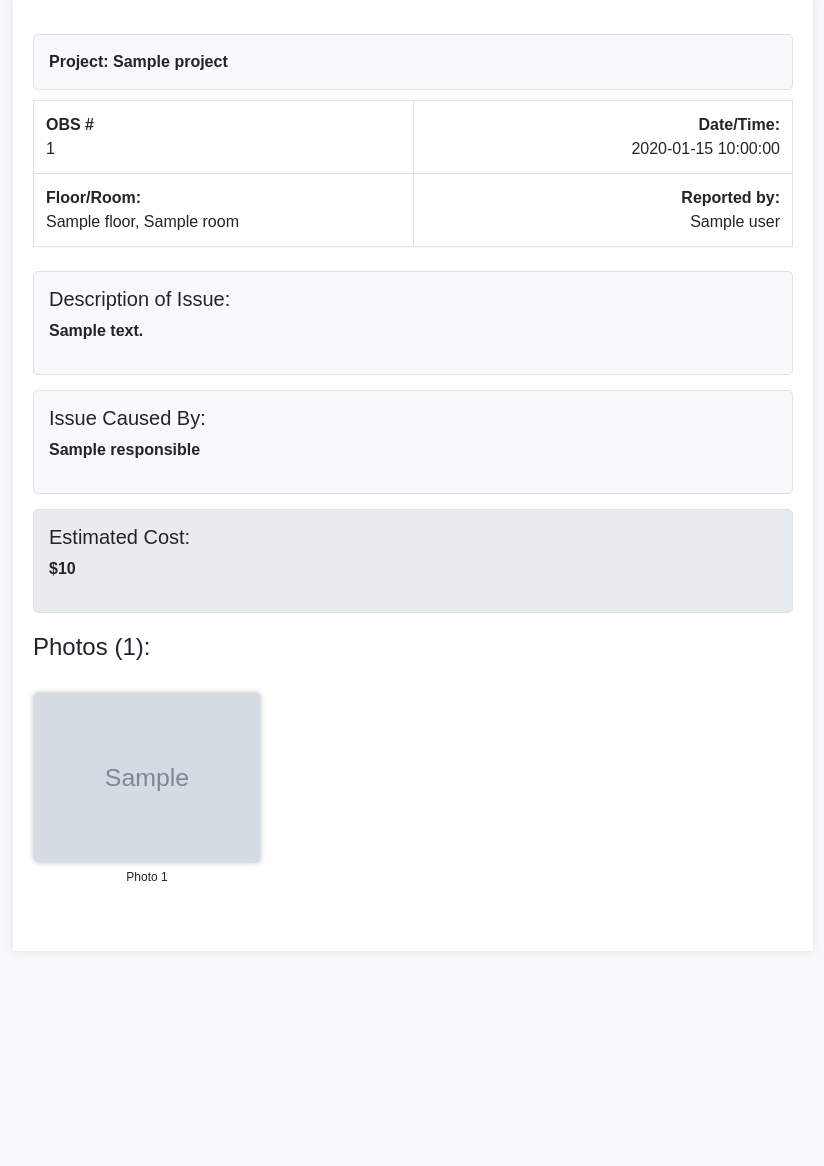
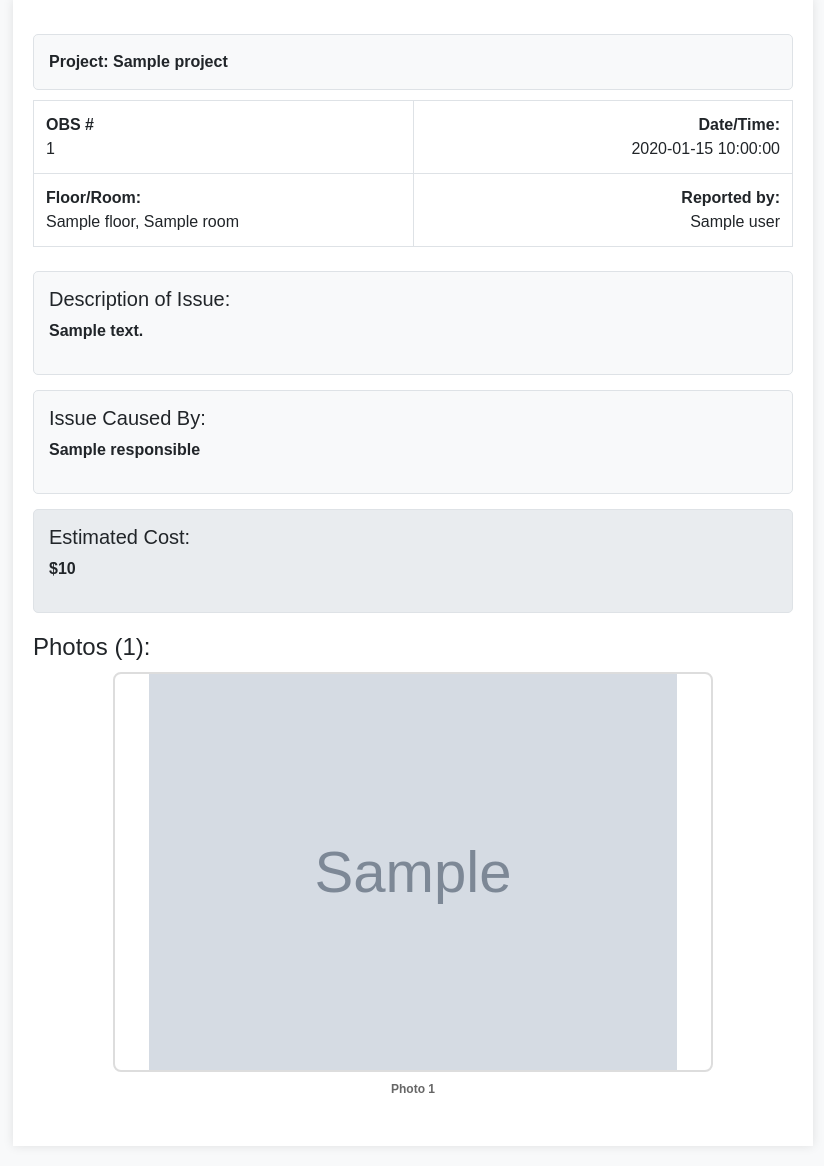
Before and after one commit to Will-Pike/Schnurr-App, a Flask app: template templates/report.html in a window 1280 px wide. Shown: the part 21-1187 px from the top of the page, without its empty margins (227-1051 px from the left). Before the commit the page ends 902 px from the top, so only its background shows below. Run offline with Flask 3, Linux system fonts and the light colour scheme; the template is opened without the code that fills it: most values are stand-ins (such as "Sample title", 1, 10 or a date in 2020); grey boxes marked "Sample" are stand-in pictures.

Commit message:
adjust report styling

```diff
--- a/templates/report.html
+++ b/templates/report.html
@@ -42,16 +42,6 @@
       background-color: #e9ecef;
       font-weight: bold;
     }
-    .photo-container {
-      margin: 20px 0;
-      text-align: center;
-    }
-    .photo-container img {
-      max-width: 100%;
-      height: auto;
-      border-radius: 5px;
-      box-shadow: 0 0 5px rgba(0,0,0,0.2);
-    }
     @media print {
       body {
         padding: 0;
@@ -68,24 +58,59 @@
     .photo-grid {
       display: flex;
       flex-wrap: wrap;
-      gap: 10px;
+      gap: 15px;
       margin: 10px 0;
+      justify-content: center;
     }
-    .photo-container {
-      flex: 0 0 30%;
-      max-width: 300px;
+
+    /* Single photo - large and centered */
+    .photo-grid.single-photo .photo-container {
+      flex: 0 0 80%;
+      max-width: 600px;
     }
-    .photo-container img {
+    .photo-grid.single-photo .photo-container img {
       width: 100%;
       height: auto;
-      max-height: 200px;
+      max-height: 400px;
+      object-fit: contain;
+      border: 2px solid #ddd;
+      border-radius: 8px;
+    }
+
+    /* Two photos - side by side */
+    .photo-grid.two-photos .photo-container {
+      flex: 0 0 45%;
+      max-width: 350px;
+    }
+    .photo-grid.two-photos .photo-container img {
+      width: 100%;
+      height: auto;
+      max-height: 250px;
       object-fit: contain;
       border: 1px solid #ddd;
+      border-radius: 5px;
     }
+
+    /* Three or more photos - smaller grid */
+    .photo-grid.multiple-photos .photo-container {
+      flex: 0 0 30%;
+      max-width: 250px;
+    }
+    .photo-grid.multiple-photos .photo-container img {
+      width: 100%;
+      height: auto;
+      max-height: 180px;
+      object-fit: contain;
+      border: 1px solid #ddd;
+      border-radius: 5px;
+    }
+
     .photo-container p {
       text-align: center;
       font-size: 12px;
-      margin: 5px 0;
+      margin: 8px 0;
+      font-weight: bold;
+      color: #666;
     }
   </style>
 </head>
@@ -141,7 +166,7 @@
       {% if record.photo_paths and record.photo_paths|length > 0 %}
       <div class="photos-section">
         <h4>Photos ({{ record.photo_paths|length }}):</h4>
-        <div class="photo-grid">
+        <div class="photo-grid {% if record.photo_paths|length == 1 %}single-photo{% elif record.photo_paths|length == 2 %}two-photos{% else %}multiple-photos{% endif %}">
           {% for photo_path in record.photo_paths %}
           <div class="photo-container">
             <img src="{{ photo_path }}" alt="Photo {{ loop.index }}" />
```
